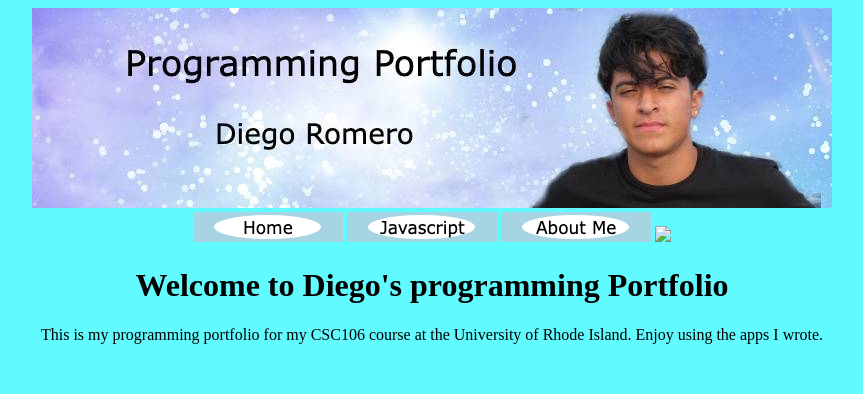
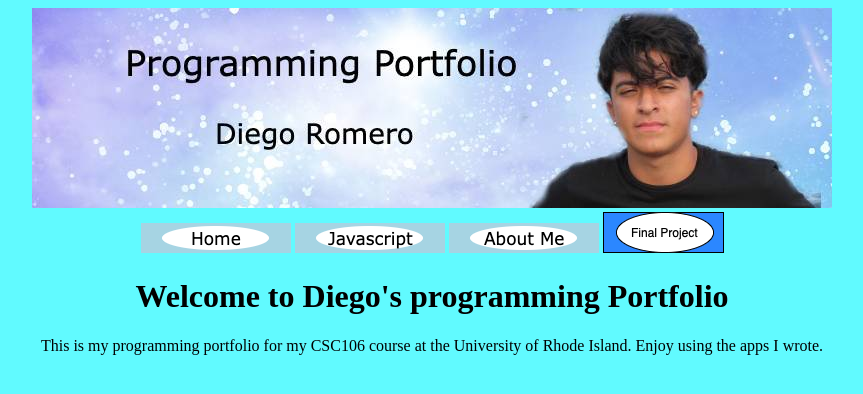
Before and after one commit to Diegotyb/Diegotyb.github.io, a plain HTML site: page home.html in a window 1280 px wide. Shown: the whole page, without its empty margins (208-1071 px from the left). Drawn offline with Linux system fonts and the light colour scheme.

Commit message:
Update home.html

```diff
--- a/home.html
+++ b/home.html
@@ -11,7 +11,7 @@
        <a href="https://Diegotyb.github.io/home.html"><img src="home.png"></a>
         <a href="https://Diegotyb.github.io/javascript.html"><img src="Javascript.png"></a>
        <a href="https://diegotyb.github.io/about.html"><img src="about.png"></a>
-        <a href= "https://diegotyb.github.io/FinalProject.html"><img src= "Final Project.png"></a>
+        <a href= "https://diegotyb.github.io/FinalProject.html"><img src= "Final Project.drawio.png"></a>
 
         <h1> Welcome to Diego's programming Portfolio </h1>
         <p>This is my programming portfolio for my CSC106 course at the University of Rhode Island. Enjoy
```
